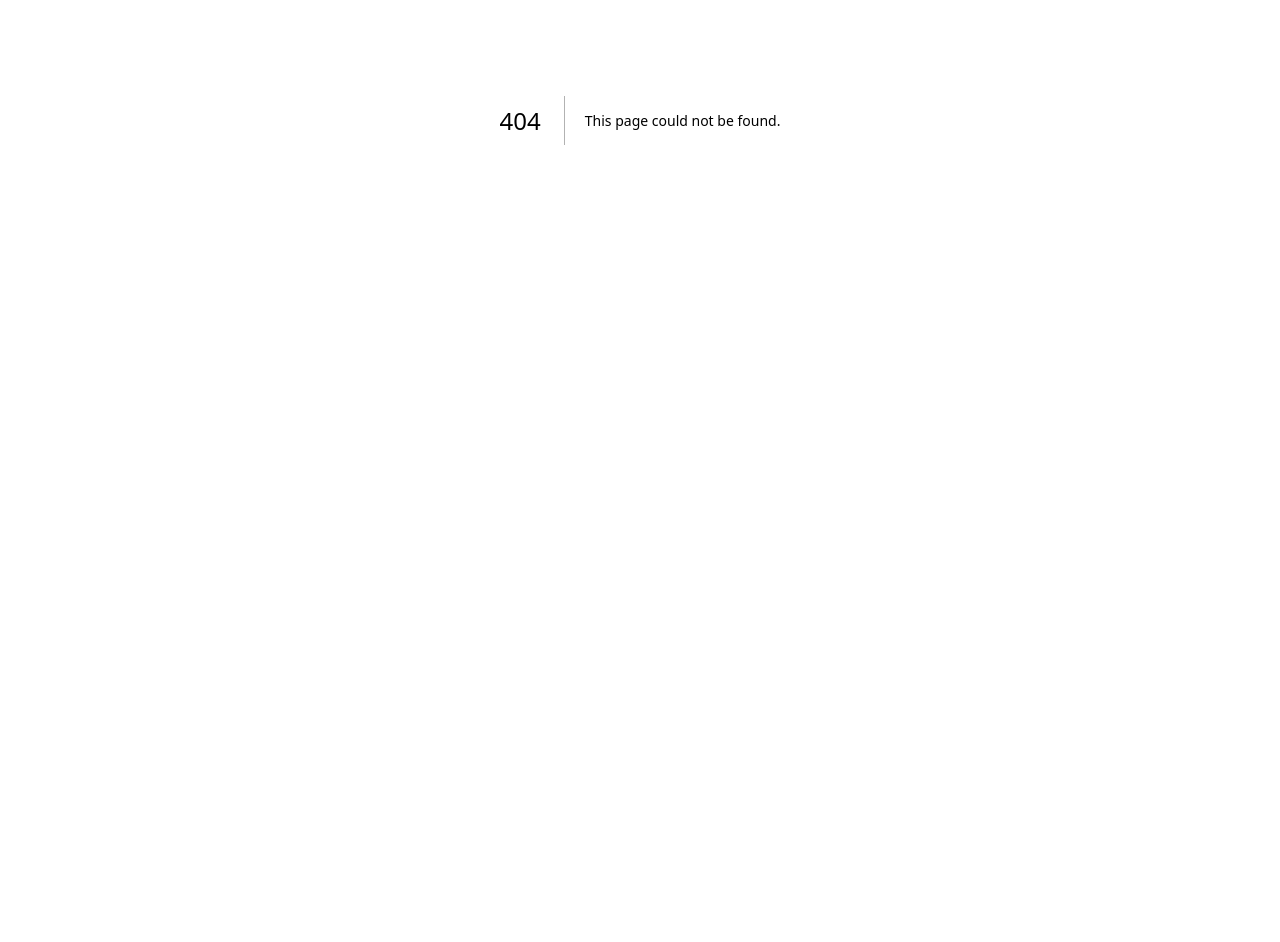
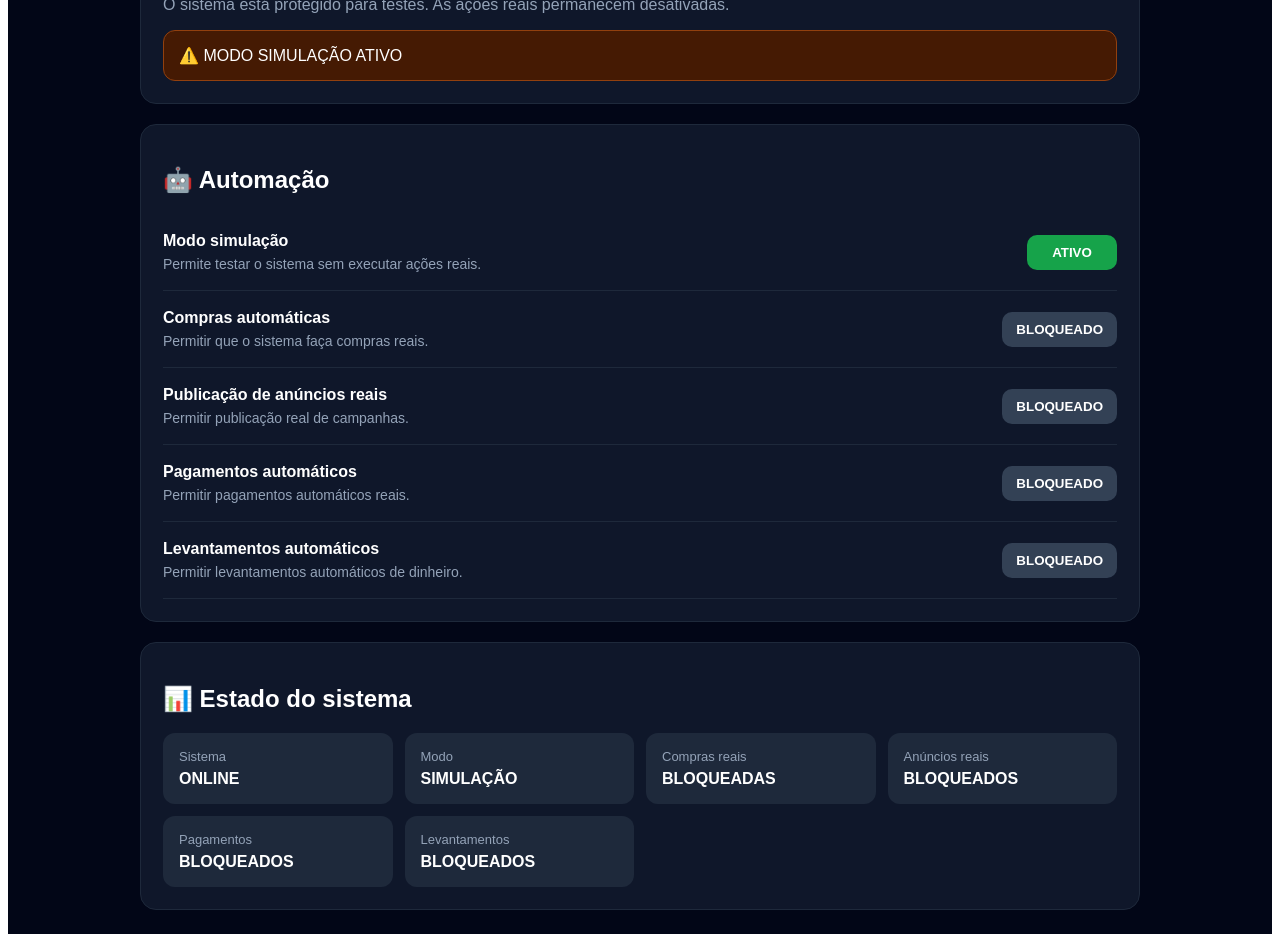
Before and after one commit to fernandomucavele-gif/ai-business-autopilot, a Next.js app: page /settings/app/settings in a window 1280 px wide. Before the commit this address had no page. Shown: the part 280-1222 px from the top of the page. Before the commit the page ends 800 px from the top, so only its background shows below. Built offline with nearby package versions, Linux system fonts and the light colour scheme.

Commit message:
Create page.tsx

```diff
--- /dev/null
+++ b/app/settings/app/settings/page.tsx
@@ -0,0 +1,244 @@
+"use client";
+
+import { useState } from "react";
+
+export default function SettingsPage() {
+  const [simulationMode, setSimulationMode] = useState(true);
+  const [realPurchases, setRealPurchases] = useState(false);
+  const [realAds, setRealAds] = useState(false);
+  const [automaticPayments, setAutomaticPayments] = useState(false);
+  const [automaticWithdrawals, setAutomaticWithdrawals] = useState(false);
+
+  return (
+    <main
+      style={{
+        minHeight: "100vh",
+        background: "#020617",
+        color: "#ffffff",
+        padding: "24px",
+        fontFamily: "Arial, sans-serif",
+      }}
+    >
+      <div style={{ maxWidth: "1000px", margin: "0 auto" }}>
+        <p
+          style={{
+            color: "#22d3ee",
+            fontSize: "13px",
+            fontWeight: "bold",
+          }}
+        >
+          AI BUSINESS AUTOPILOT
+        </p>
+
+        <h1 style={{ fontSize: "34px", marginBottom: "8px" }}>
+          ⚙️ Configurações
+        </h1>
+
+        <p style={{ color: "#94a3b8", marginBottom: "28px" }}>
+          Controla o funcionamento e a segurança do teu Autopilot.
+        </p>
+
+        <section
+          style={{
+            background: "#0f172a",
+            border: "1px solid #1e293b",
+            borderRadius: "16px",
+            padding: "22px",
+            marginBottom: "20px",
+          }}
+        >
+          <h2>🛡️ Segurança</h2>
+
+          <p style={{ color: "#94a3b8" }}>
+            O sistema está protegido para testes. As ações reais permanecem
+            desativadas.
+          </p>
+
+          <div
+            style={{
+              background: "#451a03",
+              border: "1px solid #92400e",
+              borderRadius: "12px",
+              padding: "15px",
+              marginTop: "15px",
+            }}
+          >
+            ⚠️ MODO SIMULAÇÃO ATIVO
+          </div>
+        </section>
+
+        <section
+          style={{
+            background: "#0f172a",
+            border: "1px solid #1e293b",
+            borderRadius: "16px",
+            padding: "22px",
+            marginBottom: "20px",
+          }}
+        >
+          <h2>🤖 Automação</h2>
+
+          <Setting
+            title="Modo simulação"
+            description="Permite testar o sistema sem executar ações reais."
+            enabled={simulationMode}
+            onChange={setSimulationMode}
+            locked={false}
+          />
+
+          <Setting
+            title="Compras automáticas"
+            description="Permitir que o sistema faça compras reais."
+            enabled={realPurchases}
+            onChange={setRealPurchases}
+            locked={true}
+          />
+
+          <Setting
+            title="Publicação de anúncios reais"
+            description="Permitir publicação real de campanhas."
+            enabled={realAds}
+            onChange={setRealAds}
+            locked={true}
+          />
+
+          <Setting
+            title="Pagamentos automáticos"
+            description="Permitir pagamentos automáticos reais."
+            enabled={automaticPayments}
+            onChange={setAutomaticPayments}
+            locked={true}
+          />
+
+          <Setting
+            title="Levantamentos automáticos"
+            description="Permitir levantamentos automáticos de dinheiro."
+            enabled={automaticWithdrawals}
+            onChange={setAutomaticWithdrawals}
+            locked={true}
+          />
+        </section>
+
+        <section
+          style={{
+            background: "#0f172a",
+            border: "1px solid #1e293b",
+            borderRadius: "16px",
+            padding: "22px",
+          }}
+        >
+          <h2>📊 Estado do sistema</h2>
+
+          <div
+            style={{
+              display: "grid",
+              gridTemplateColumns:
+                "repeat(auto-fit, minmax(200px, 1fr))",
+              gap: "12px",
+              marginTop: "16px",
+            }}
+          >
+            <Status title="Sistema" value="ONLINE" />
+            <Status title="Modo" value="SIMULAÇÃO" />
+            <Status title="Compras reais" value="BLOQUEADAS" />
+            <Status title="Anúncios reais" value="BLOQUEADOS" />
+            <Status title="Pagamentos" value="BLOQUEADOS" />
+            <Status title="Levantamentos" value="BLOQUEADOS" />
+          </div>
+        </section>
+      </div>
+    </main>
+  );
+}
+
+function Setting({
+  title,
+  description,
+  enabled,
+  onChange,
+  locked,
+}: {
+  title: string;
+  description: string;
+  enabled: boolean;
+  onChange: (value: boolean) => void;
+  locked: boolean;
+}) {
+  return (
+    <div
+      style={{
+        display: "flex",
+        justifyContent: "space-between",
+        alignItems: "center",
+        gap: "20px",
+        padding: "18px 0",
+        borderBottom: "1px solid #1e293b",
+      }}
+    >
+      <div>
+        <strong>{title}</strong>
+
+        <p
+          style={{
+            color: "#94a3b8",
+            margin: "6px 0 0",
+            fontSize: "14px",
+          }}
+        >
+          {description}
+        </p>
+      </div>
+
+      <button
+        disabled={locked}
+        onClick={() => onChange(!enabled)}
+        style={{
+          minWidth: "90px",
+          padding: "10px 14px",
+          borderRadius: "10px",
+          border: "none",
+          cursor: locked ? "not-allowed" : "pointer",
+          background: locked
+            ? "#334155"
+            : enabled
+            ? "#16a34a"
+            : "#475569",
+          color: "#ffffff",
+          fontWeight: "bold",
+        }}
+      >
+        {locked ? "BLOQUEADO" : enabled ? "ATIVO" : "OFF"}
+      </button>
+    </div>
+  );
+}
+
+function Status({
+  title,
+  value,
+}: {
+  title: string;
+  value: string;
+}) {
+  return (
+    <div
+      style={{
+        background: "#1e293b",
+        borderRadius: "12px",
+        padding: "16px",
+      }}
+    >
+      <p
+        style={{
+          color: "#94a3b8",
+          fontSize: "13px",
+          margin: "0 0 6px",
+        }}
+      >
+        {title}
+      </p>
+
+      <strong>{value}</strong>
+    </div>
+  );
+}
```
